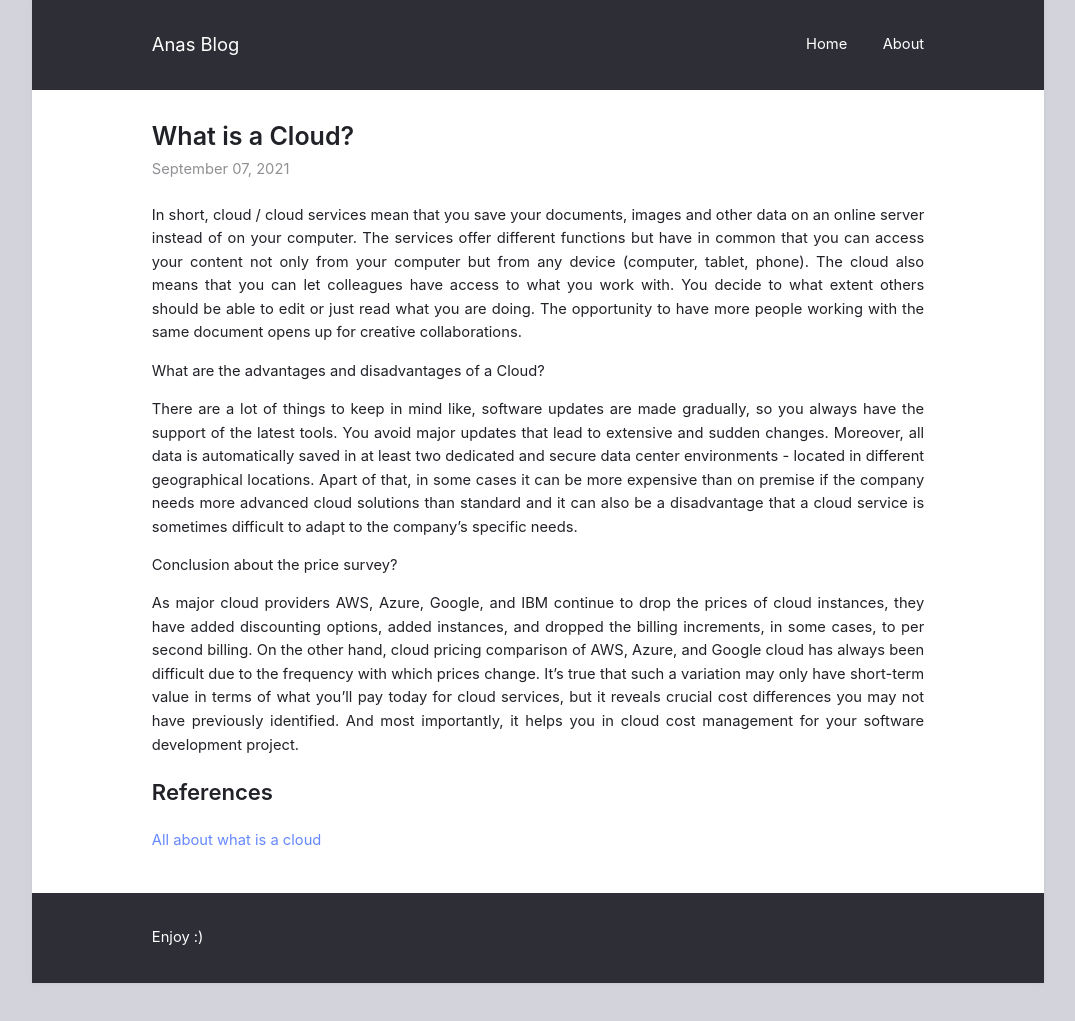
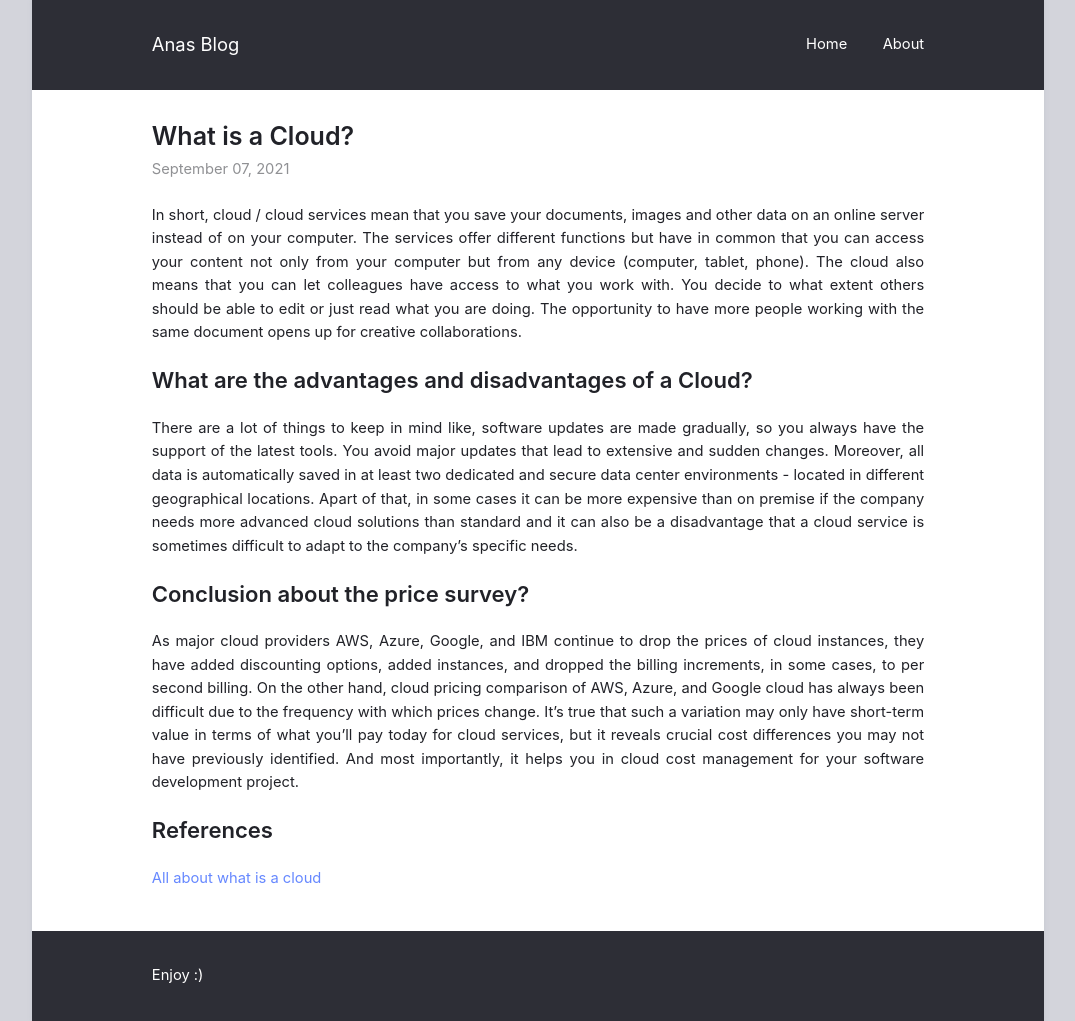
Before and after one commit to ItsAnass/ItsAnass.github.io, a Jekyll site: the page built from _posts/2021-09-07-What-is-Cloud.md, in a window 1280 px wide. Shown: the whole page, without its empty margins (102-1177 px from the left). Built offline with Jekyll 4.4.1, drawn with Linux system fonts in a browser that asks for light colours; before the commit the page ends 983 px from its top, so only the background shows below that.

```diff
--- a/_posts/2021-09-07-What-is-Cloud.md
+++ b/_posts/2021-09-07-What-is-Cloud.md
@@ -7,14 +7,14 @@ In short, cloud / cloud services mean that you save your documents, images and o
 The services offer different functions but have in common that you can access your content not only from your computer but from any device (computer, tablet, phone). The cloud also means that you can let colleagues have access to what you work with. You decide to what extent others should be able to edit or just read what you are doing. The opportunity to have more people working with the same document opens up for creative collaborations.
 
 
-What are the advantages and disadvantages of a Cloud?
+## What are the advantages and disadvantages of a Cloud?
 
 There are a lot of things to keep in mind like, software updates are made gradually, so you always have the support of the latest tools. You avoid major updates that lead to extensive and sudden changes. Moreover,
 all data is automatically saved in at least two dedicated and secure data center environments - located in different geographical locations.
 Apart of that, in some cases it can be more expensive than on premise if the company needs more advanced cloud solutions than standard and it can also be a disadvantage that a cloud service is sometimes difficult to adapt to the company's specific needs.
 
 
-Conclusion about the price survey?
+## Conclusion about the price survey?
 
 As major cloud providers AWS, Azure, Google, and IBM continue to drop the prices of cloud instances, they have added discounting options, added instances, and dropped the billing increments, in some cases, to per second billing. On the other hand, cloud pricing comparison of AWS, Azure, and Google cloud has always been difficult due to the frequency with which prices change.
 It’s true that such a variation may only have short-term value in terms of what you’ll pay today for cloud services, but it reveals crucial cost differences you may not have previously identified. And most importantly, it helps you in cloud cost management for your software development project.
```
